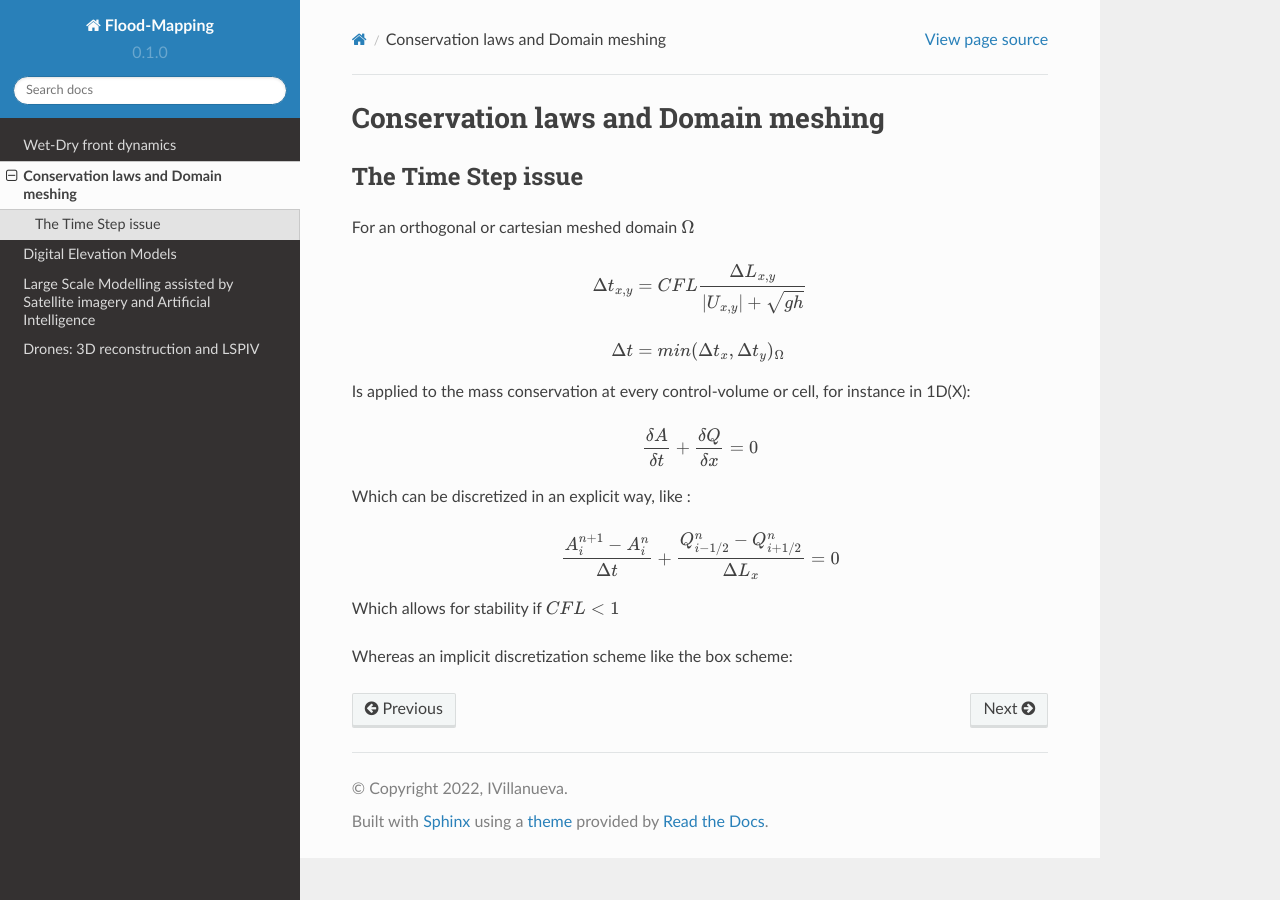
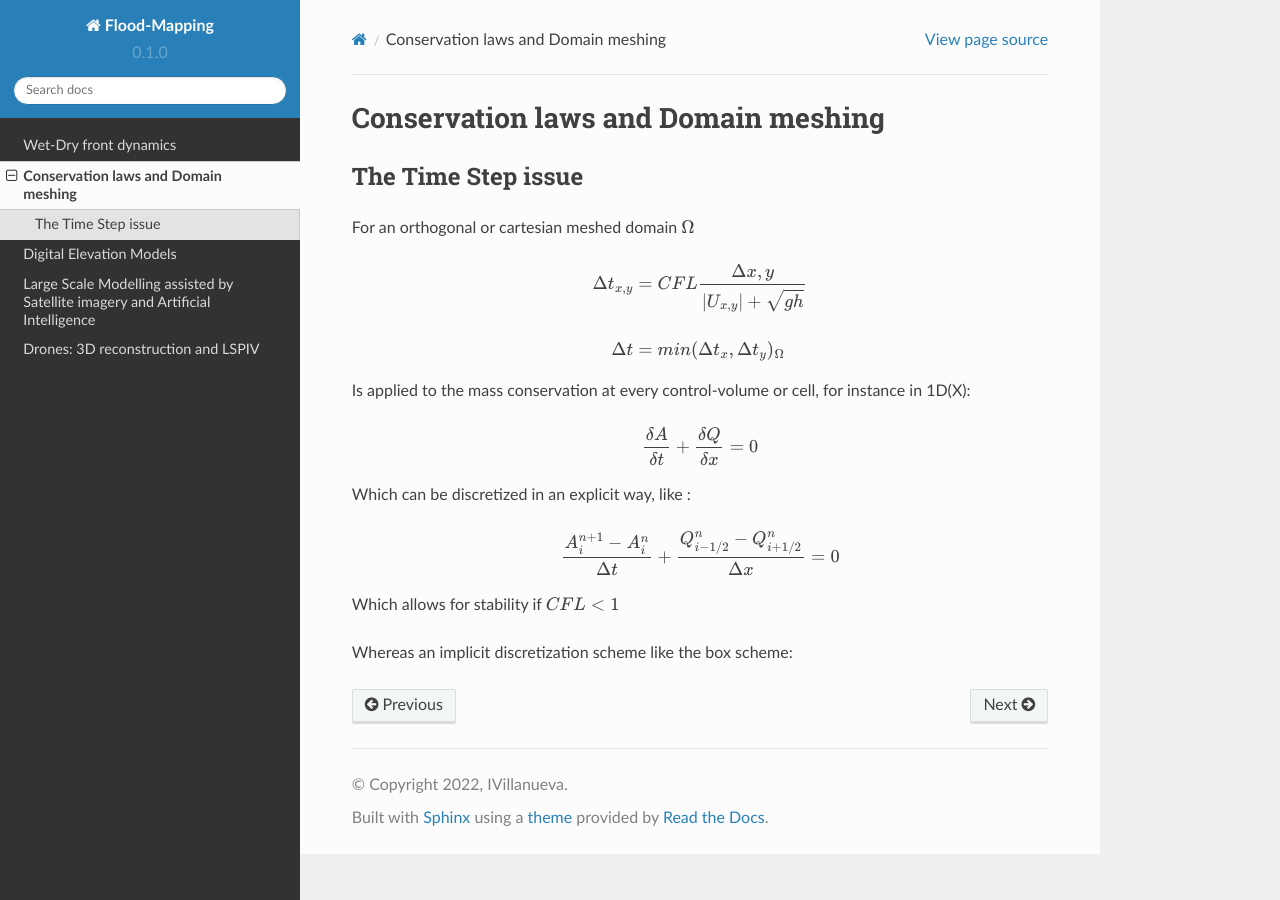
Before and after one commit to ivillamadrid/FloodMapping, a Sphinx documentation site: the page built from docs/source/claws.rst, in a window 1280 px wide. Built offline with Sphinx 7.4.7 and the Read the Docs theme 2.0.0, drawn with Linux system fonts in a browser that asks for light colours.

```diff
--- a/docs/source/claws.rst
+++ b/docs/source/claws.rst
@@ -8,7 +8,7 @@ For an orthogonal or cartesian meshed domain  :math:`\Omega`
 
 .. math::
 
-  \Delta t_{x, y} &= CFL \frac{\Delta L_{x, y}} {\left| U_{x, y} \right|  + \sqrt{gh}}
+  \Delta t_{x, y} &= CFL \frac{\Delta {x, y}} {\left| U_{x, y} \right|  + \sqrt{gh}}
  \\
  \\
   \Delta t &= min(\Delta t_x, \Delta t_y)_{\Omega}
@@ -23,7 +23,7 @@ Which can be discretized in an explicit way, like :
 
 .. math::
 
-  \frac{ A^{n+1}_i - A^{n}_i} {\Delta t} + \frac{Q^{n}_{i-1/2}-Q^{n}_{i+1/2}} {\Delta L_x}=0
+  \frac{ A^{n+1}_i - A^{n}_i} {\Delta t} + \frac{Q^{n}_{i-1/2}-Q^{n}_{i+1/2}} {\Delta x}=0
 
 Which allows for stability if :math:`CFL \lt 1`
 
```
